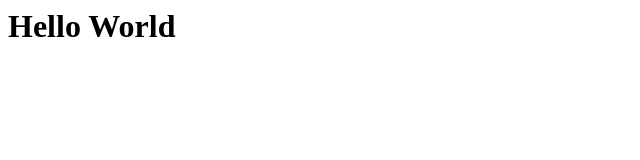
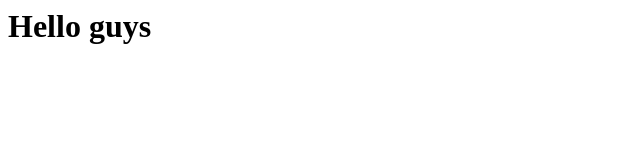
Before and after one commit to akashkharat/MAIN, a plain HTML site: page index.html in a window 1280 px wide. Shown: the full height of the page, 0-640 px from the left. Drawn offline with Linux system fonts and the light colour scheme.

Commit message:
made changes

```diff
--- a/index.html
+++ b/index.html
@@ -2,6 +2,6 @@
 <head>
 </head>
 <body>
-<h1>Hello World<h1>
+<h1>Hello guys<h1>
 </body>
 </html>
```
